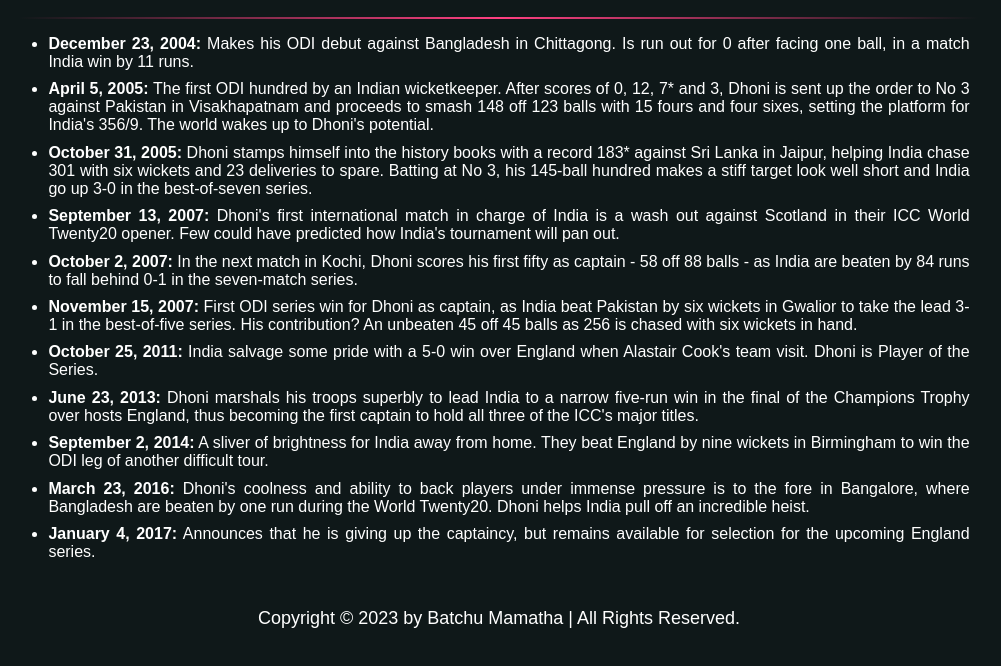
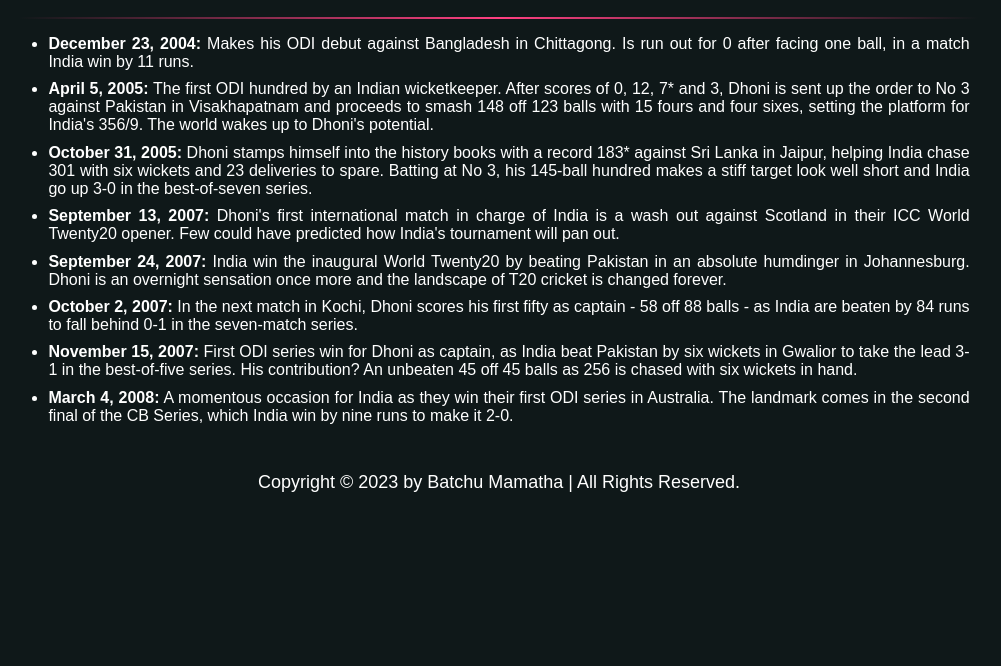
Before and after one commit to BatchuMamatha/OIBSIP-Level2-Task2, a plain HTML site: page index.html in a window 1280 px wide. Shown: the part 360-1026 px from the top of the page, without its empty margins (141-1142 px from the left). After the commit the page ends 899 px from the top, so only its background shows below. Drawn offline with Linux system fonts and the light colour scheme.

Commit message:
Update index.html

```diff
--- a/index.html
+++ b/index.html
@@ -28,19 +28,16 @@
             <li><strong>April 5, 2005:</strong> The first ODI hundred by an Indian wicketkeeper. After scores of 0, 12, 7* and 3, Dhoni is sent up the order to No 3 against Pakistan in Visakhapatnam and proceeds to smash 148 off 123 balls with 15 fours and four sixes, setting the platform for India's 356/9. The world wakes up to Dhoni's potential.</li>
             <li><strong>October 31, 2005:</strong> Dhoni stamps himself into the history books with a record 183* against Sri Lanka in Jaipur, helping India chase 301 with six wickets and 23 deliveries to spare. Batting at No 3, his 145-ball hundred makes a stiff target look well short and India go up 3-0 in the best-of-seven series.</li>
             <li><strong>September 13, 2007:</strong> Dhoni's first international match in charge of India is a wash out against Scotland in their ICC World Twenty20 opener. Few could have predicted how India's tournament will pan out.</li>
+            <li><strong>September 24, 2007:</strong> India win the inaugural World Twenty20 by beating Pakistan in an absolute humdinger in Johannesburg. Dhoni is an overnight sensation once more and the landscape of T20 cricket is changed forever.</li>
             <li><strong>October 2, 2007:</strong> In the next match in Kochi, Dhoni scores his first fifty as captain - 58 off 88 balls - as India are beaten by 84 runs to fall behind 0-1 in the seven-match series.</li>
             <li><strong>November 15, 2007:</strong> First ODI series win for Dhoni as captain, as India beat Pakistan by six wickets in Gwalior to take the lead 3-1 in the best-of-five series. His contribution? An unbeaten 45 off 45 balls as 256 is chased with six wickets in hand.</li>
-            <li><strong>October 25, 2011:</strong> India salvage some pride with a 5-0 win over England when Alastair Cook's team visit. Dhoni is Player of the Series.</li>
-            <li><strong>June 23, 2013:</strong> Dhoni marshals his troops superbly to lead India to a narrow five-run win in the final of the Champions Trophy over hosts England, thus becoming the first captain to hold all three of the ICC's major titles.</li>
-            <li><strong>September 2, 2014:</strong> A sliver of brightness for India away from home. They beat England by nine wickets in Birmingham to win the ODI leg of another difficult tour.</li>
-            <li><strong>March 23, 2016:</strong> Dhoni's coolness and ability to back players under immense pressure is to the fore in Bangalore, where Bangladesh are beaten by one run during the World Twenty20. Dhoni helps India pull off an incredible heist.</li>
-            <li><strong>January 4, 2017:</strong> Announces that he is giving up the captaincy, but remains available for selection for the upcoming England series.</li>
+            <li><strong>March 4, 2008:</strong> A momentous occasion for India as they win their first ODI series in Australia. The landmark comes in the second final of the CB Series, which India win by nine runs to make it 2-0.</li>
           </ul>
         </div>
       </div>
     </section>
     <footer class="footer">
-        <p>Copyright &copy; 2023 by Batchu Mamatha | All Rights Reserved.</p>
+      <p>Copyright &copy; 2023 by Batchu Mamatha | All Rights Reserved.</p>
     </footer>
   </body>
 </html>
```
